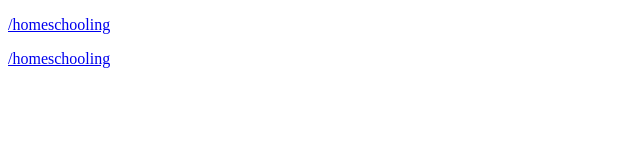
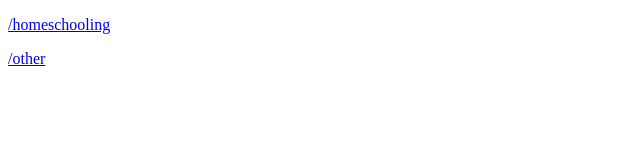
Before and after one commit to deep2web/deep2web.net, a plain HTML site: page files/index.html in a window 1280 px wide. Shown: the full height of the page, 0-640 px from the left. Drawn offline with Linux system fonts and the light colour scheme.

Commit message:
Update index.html

```diff
--- a/files/index.html
+++ b/files/index.html
@@ -5,6 +5,6 @@
 </head>
 <body>
     <p><a href="homeschooling">/homeschooling</a></p>
-    <p><a href="homeschooling">/homeschooling</a></p>
+    <p><a href="other">/other</a></p>
 </body>
 </html>
```
